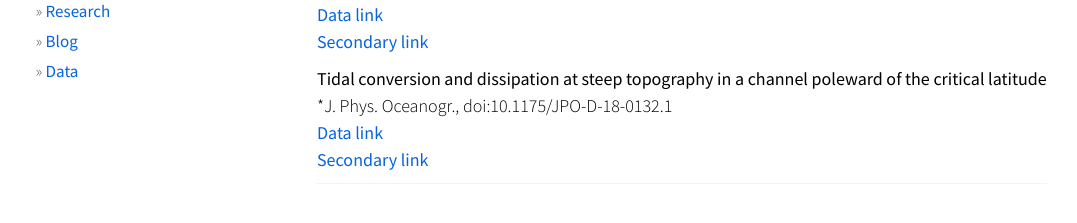
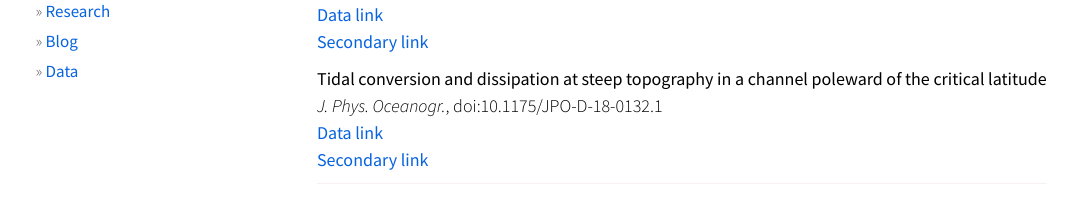
Before and after one commit to hugke729/hugke729.github.io, a Jekyll site: the page built from data/index.md, in a window 1280 px wide. Shown: the part 397-620 px from the top of the page, without its empty margins (53-1130 px from the left). Built offline with Jekyll 4.4.1, drawn with Linux system fonts in a browser that asks for light colours; nearby versions of some CDN libraries.

Commit message:
Update citation

```diff
--- a/data/index.md
+++ b/data/index.md
@@ -20,7 +20,7 @@ __Tidally modulated internal hydraulic flow and energetics in the central Canadi
 [Secondary link][obs_link2]
 
 __Tidal conversion and dissipation at steep topography in a channel poleward of the critical latitude__
-*J. Phys. Oceanogr., doi:10.1175/JPO-D-18-0132.1
+*J. Phys. Oceanogr.*, doi:10.1175/JPO-D-18-0132.1
 [Data link][subinertial_link]
 [Secondary link][subinertial_link2]
 
```
